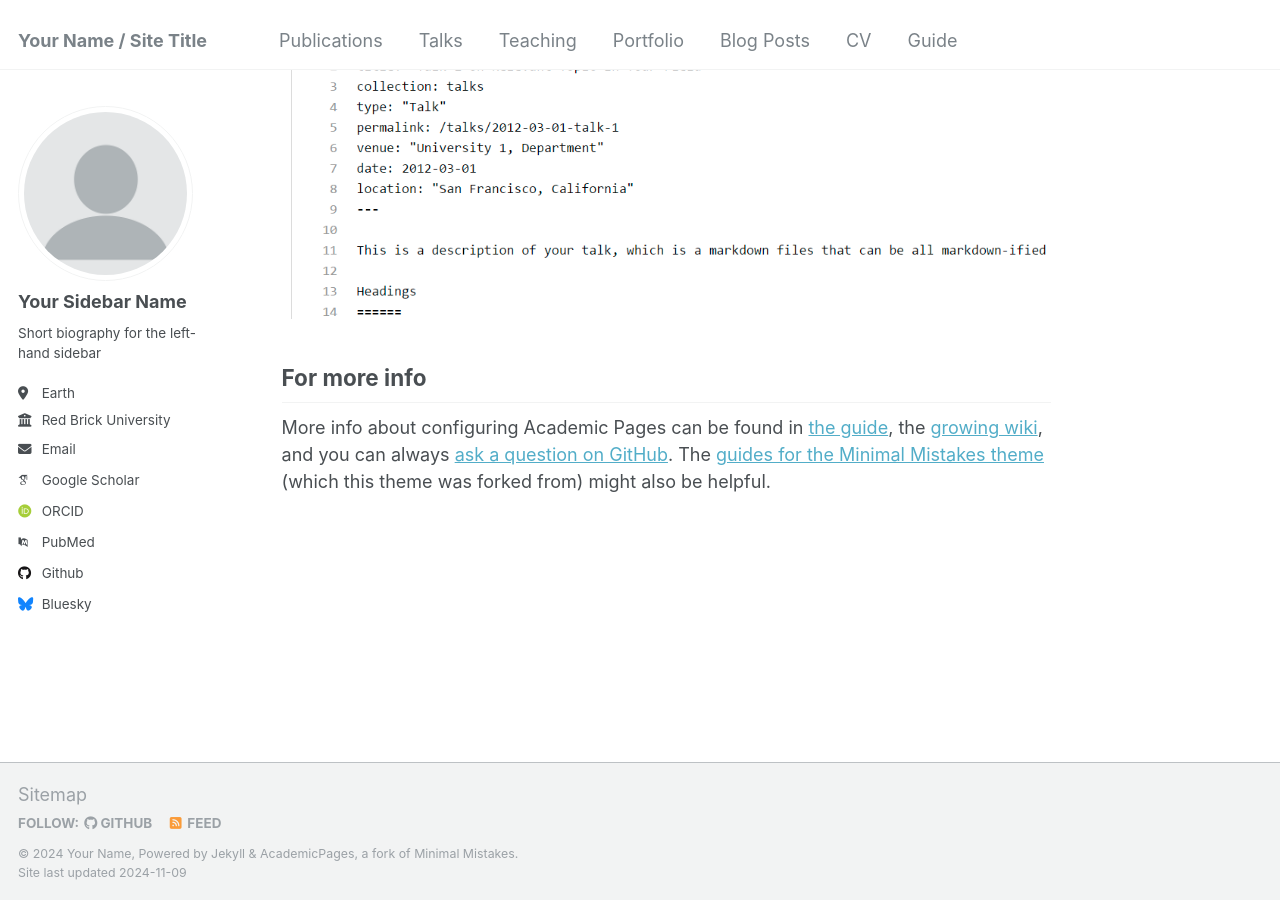
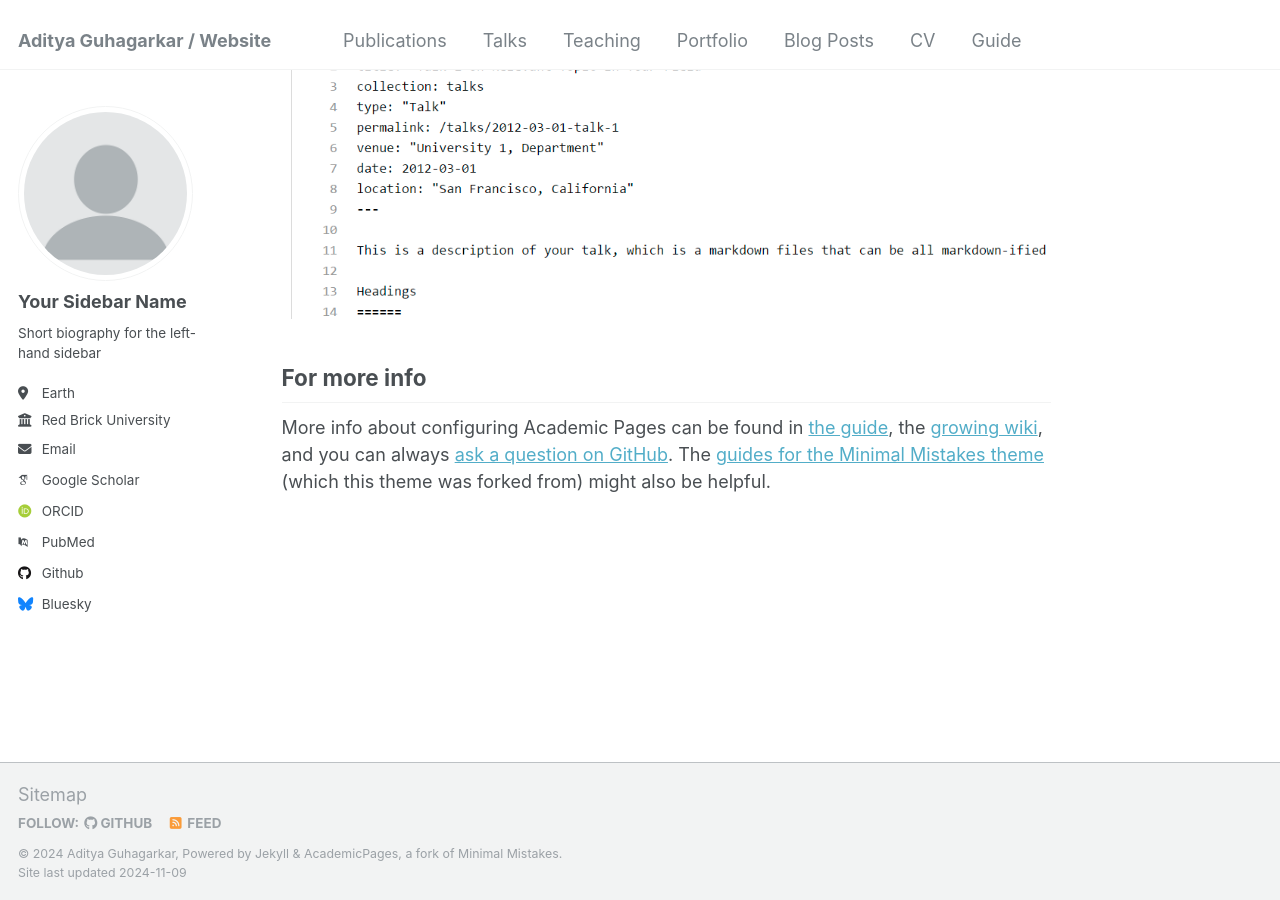
Before and after one commit to AdityaGuhagarkar/adityaguhagarkar.github.io, a Jekyll site: the page built from _pages/about.md, in a window 1280 px wide and 900 px high, scrolled down 2643 px. Built offline with Jekyll 4.4.1, drawn with Linux system fonts in a browser that asks for light colours; some web fonts are replaced; some of the changed lines change nothing that is shown.

Commit message:
Update _config.yml

```diff
--- a/_config.yml
+++ b/_config.yml
@@ -8,13 +8,13 @@
 
 # Basic Site Settings
 locale                   : "en-US"
-title                    : "Your Name / Site Title"
+title                    : "Aditya Guhagarkar / Website"
 title_separator          : "-"
-name                     : &name "Your Name"
-description              : &description "personal description"
-url                      : https://academicpages.github.io # the base hostname & protocol for your site e.g. "https://mmistakes.github.io"
+name                     : &name "Aditya Guhagarkar"
+description              : &description "Hello! My name is Aditya Guhagarkar, I am a 4th year Electrical Engineering student at IIT Indore. I am passionate about wireless communications, vehicular technology and smart cities! Along with this I am also an international level chess player with a FIDE rating of 2046. Leaving my nerdy side aside, I am also an avid trekker always looking to venture out to the mountains. I enjoy all kinds of sports and jamming to some soft rock "
+url                      : https://adityaguhagarkar.github.io # the base hostname & protocol for your site e.g. "https://mmistakes.github.io"
 baseurl                  : "" # the subpath of your site, e.g. "/blog"
-repository               : "academicpages/academicpages.github.io"
+repository               : "AdityaGuhagarkar/adityaguhagarkar.github.io/"
 
 # Site Author - The following control what appear as part of the author content on the side bar.
 #               If a field is blank the icon and link will not appear, otherwise it will be shown.
```
